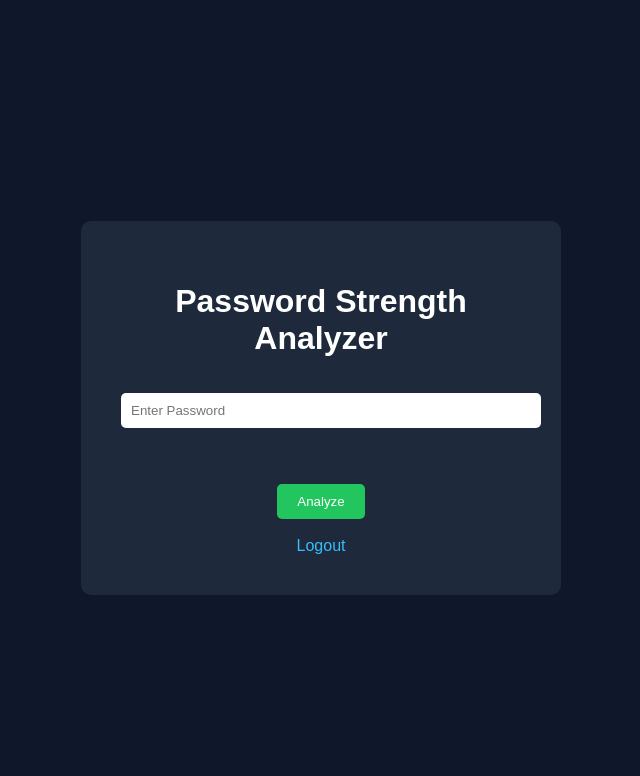
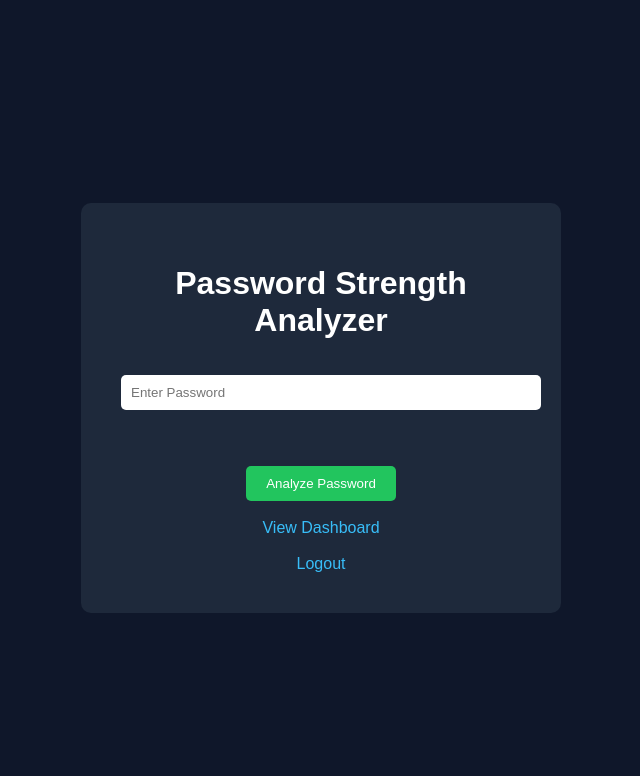
Before and after one commit to Sajeed191/password-strength-analyzer, a Flask app: page / in a window 1280 px wide. Shown: the top 776 px of the page, without its empty margins (319-959 px from the left). Run offline with Flask 3, Linux system fonts and the light colour scheme; a user stored in the database is signed in.

Commit message:
Update index.html

```diff
--- a/templates/index.html
+++ b/templates/index.html
@@ -2,7 +2,7 @@
 <html>
 <head>
 
-<title>Password Analyzer</title>
+<title>Password Strength Analyzer</title>
 
 <link rel="stylesheet" href="/static/css/style.css">
 
@@ -16,17 +16,27 @@
 
 <form action="/analyze" method="POST">
 
-<input type="password" id="password" name="password" placeholder="Enter Password" required>
+<input
+type="password"
+id="password"
+name="password"
+placeholder="Enter Password"
+required
+>
 
 <div id="strength-bar"></div>
 
 <p id="strength-text"></p>
 
-<button type="submit">Analyze</button>
+<button type="submit">Analyze Password</button>
 
 </form>
 
 <br>
+
+<a href="/dashboard">View Dashboard</a>
+
+<br><br>
 
 <a href="/logout">Logout</a>
 
@@ -35,5 +45,4 @@
 <script src="/static/js/strength.js"></script>
 
 </body>
-
 </html>
```
